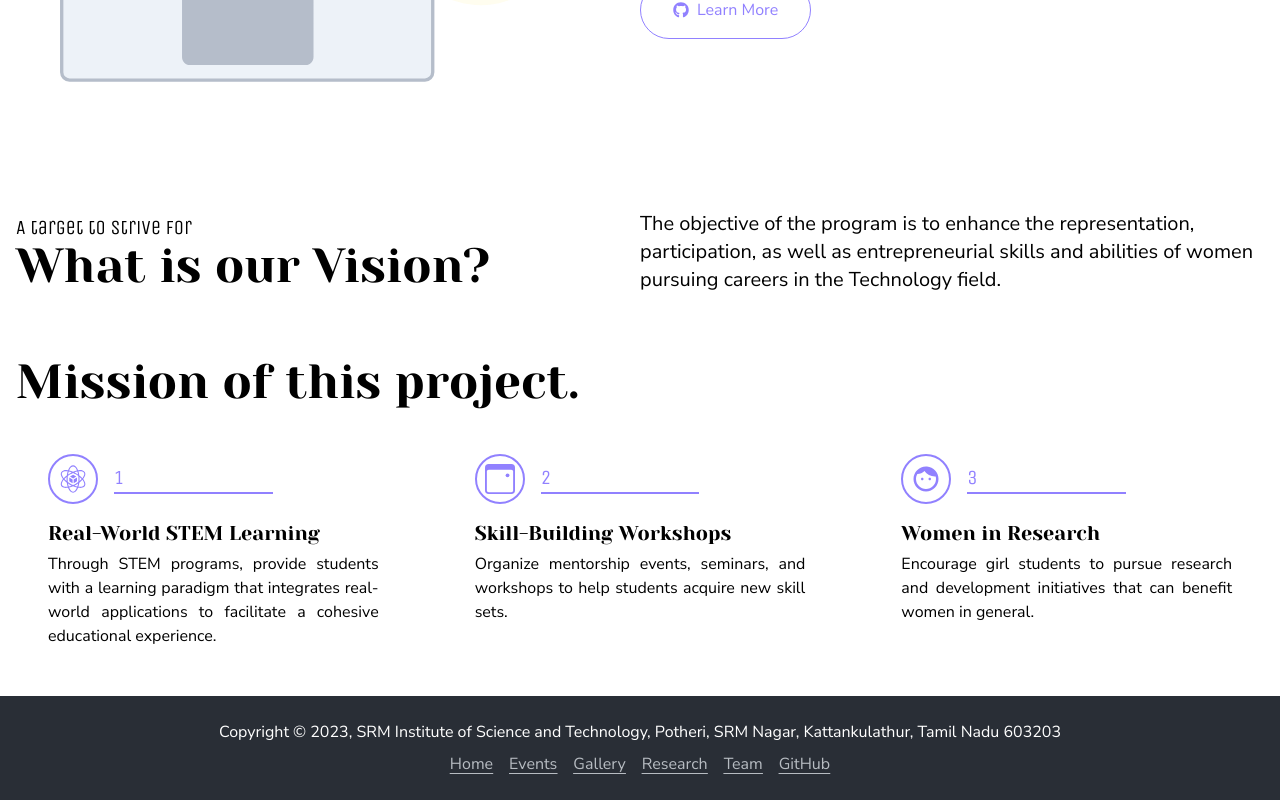
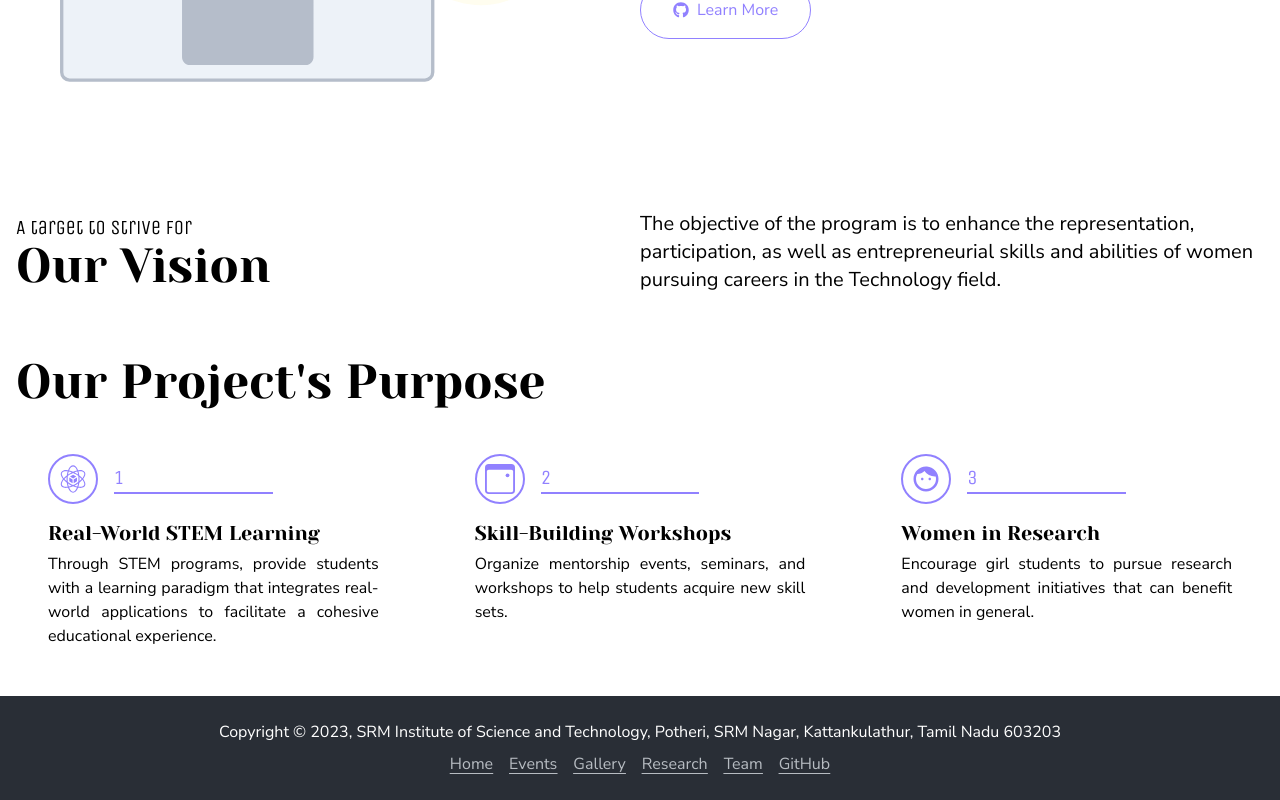
Before and after one commit to kunalkeshan/Xilinx-Homepage, a React (Vite) app: page / in a window 1280 px wide. Shown: the part 1397-2197 px from the top of the page. Built offline with nearby package versions, Linux system fonts and the light colour scheme.

Commit message:
chore: wording updated for goals

```diff
--- a/src/components/home/Goals.tsx
+++ b/src/components/home/Goals.tsx
@@ -19,7 +19,7 @@ const Goals = () => {
 						A target to strive for
 					</p>
 					<h2 className='font-heading text-3xl md:text-5xl'>
-						What is our Vision?
+						Our Vision
 					</h2>
 				</div>
 				<div className='mt-4 md:mt-0'>
@@ -29,7 +29,7 @@ const Goals = () => {
 			{/* Mission */}
 			<div className='mt-16 text-center md:text-left'>
 				<h2 className='font-heading text-3xl md:text-5xl'>
-					Mission of this project.
+					Our Project's Purpose
 				</h2>
 				<div className='grid grid-cols-1 md:grid-cols-3 mt-8 gap-8'>
 					{MISSION.map((mission, index) => (
```
